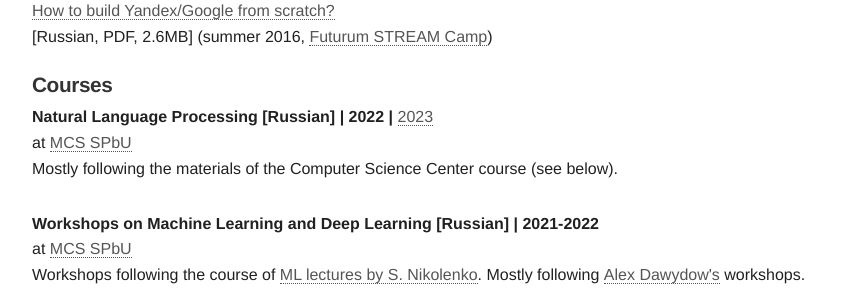
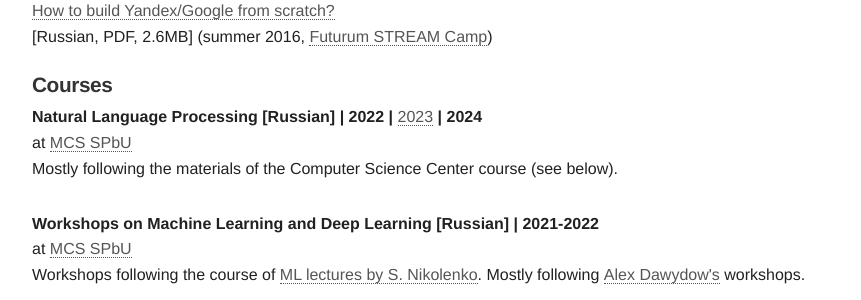
Before and after one commit to alexeyev/alexeyev.github.io, a Jekyll site: the page built from blahblahblah.html, in a window 1280 px wide. Shown: the part 566-866 px from the top of the page, without its empty margins (208-1069 px from the left). Built offline with Jekyll 4.4.1, drawn with Linux system fonts in a browser that asks for light colours.

Commit message:
Update blahblahblah.html

```diff
--- a/blahblahblah.html
+++ b/blahblahblah.html
@@ -58,7 +58,7 @@
     </ul>
     <h3>Courses</h3>
     <ul>
-	<li><b>Natural Language Processing [Russian]&nbsp;|&nbsp;2022&nbsp;|&nbsp;<a href="/nlp-spbu-spring-2023">2023</a></b>
+	<li><b>Natural Language Processing [Russian]&nbsp;|&nbsp;2022&nbsp;|&nbsp;<a href="/nlp-spbu-spring-2023">2023</a>&nbsp;|&nbsp;2024&nbsp;</b>
 		<br> at <a href="https://math-cs.spbu.ru/en/">MCS SPbU</a>
 		<br>Mostly following the materials of the Computer Science Center course (see below).
 		<br><br/>
```
